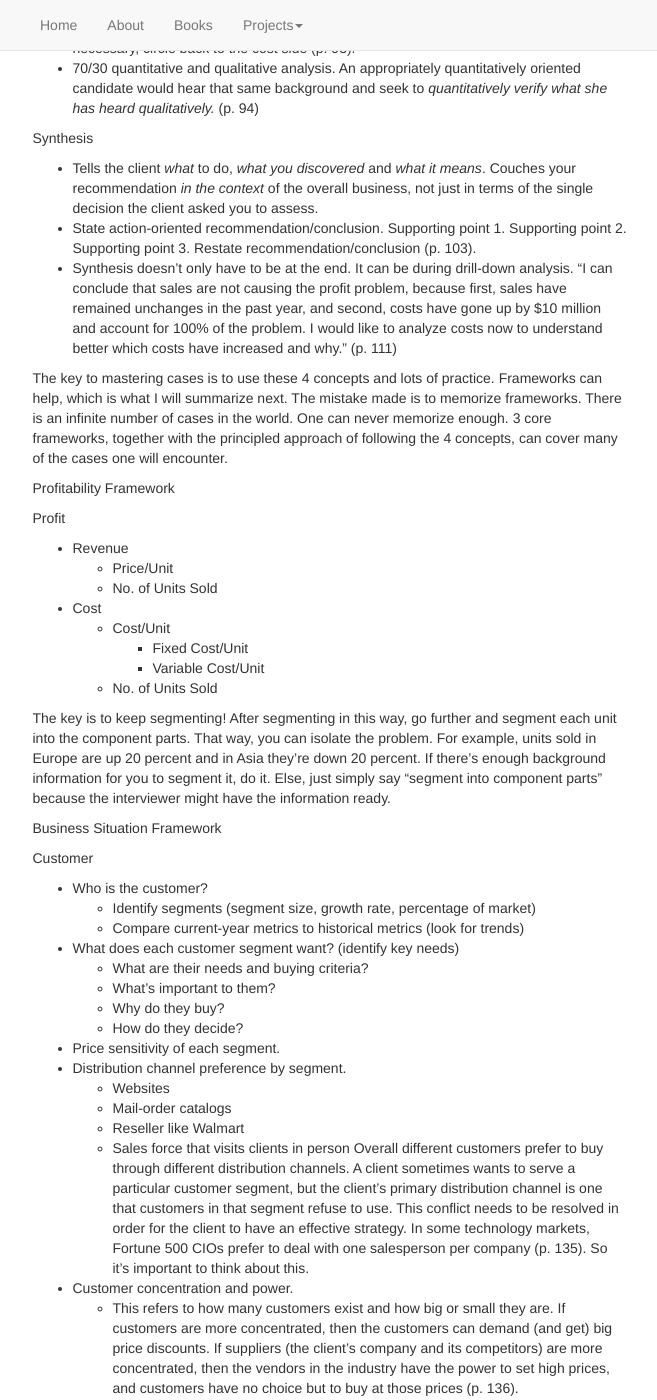
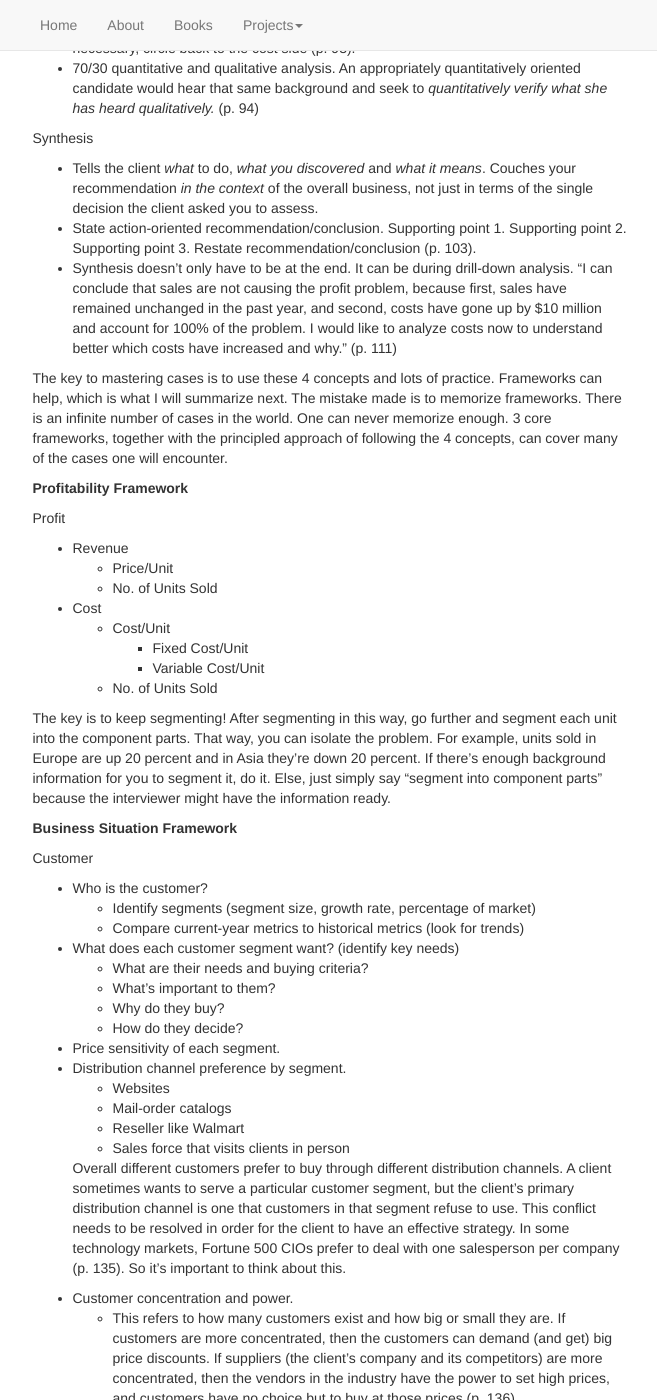
Before and after one commit to sspeng/jkschin.github.io, a Jekyll site: the page built from _posts/2017-01-01-2017-books.md, in a window 1280 px wide and 1400 px high, scrolled down 5851 px. Shown: the whole window, without its empty margins (310-967 px from the left). Built offline with Jekyll 4.4.1, drawn with Linux system fonts in a browser that asks for light colours; nearby versions of some CDN libraries; some of the changed text lies outside the part shown.

Commit message:
first post of 2018

```diff
--- a/_posts/2017-01-01-2017-books.md
+++ b/_posts/2017-01-01-2017-books.md
@@ -13,7 +13,7 @@
 {:toc}
 
 ### Algorithms to Live By - Brian Christian and Tom Griffiths
-7th October 2017.I have Computer Science background but still found many
+7th October 2017. I have a Computer Science background but still found many
 snippets of information I found to be helpful. I learnt quite a few new things,
 such as the optimal stopping rule of 37% and stuff like that. I really like the
 second last paragraph of the entire book.
@@ -300,16 +300,17 @@
 - The only reason you use a framework or issue tree is to test a hypothesis (p.
   75). Hence, always state a hypothesis!
 - Validity tests for issue trees:
-  - Does the tree make sense given the hypothesis?
-  - Are the branches mutually exclusive and collectively exhaustive? This point
-    is hard at times, but try and fulfil it. Grouping customers according to age
-    is good, but hobbies is not that good, as people can have multiple hobbies.
-  - Conclusiveness test. If all the branches of the issue tree turn out to be
-    true, it is almost impossible to imagine a scenario in which the opposite of
-    the hypothesis would be true. Basically, flip a few statements and see if
-    you can still make the hypothesis true.
-  - When the entire issue tree is drawn out, communicate all branches and talk
-    about which branch you will analyse first.
+    - Does the tree make sense given the hypothesis?
+    - Are the branches mutually exclusive and collectively exhaustive? This
+      point is hard at times, but try and fulfil it. Grouping customers
+      according to age is good, but hobbies is not that good, as people can have
+      multiple hobbies.
+    - Conclusiveness test. If all the branches of the issue tree turn out to be
+      true, it is almost impossible to imagine a scenario in which the opposite
+      of the hypothesis would be true. Basically, flip a few statements and see
+      if you can still make the hypothesis true.
+    - When the entire issue tree is drawn out, communicate all branches and talk
+      about which branch you will analyse first.
 
 Drill-down analysis
 
@@ -332,7 +333,7 @@
   103).
 - Synthesis doesn't only have to be at the end. It can be during drill-down
   analysis. "I can conclude that sales are not causing the profit problem,
-  because first, sales have remained unchanges in the past year, and second,
+  because first, sales have remained unchanged in the past year, and second,
   costs have gone up by $10 million and account for 100% of the problem. I would
   like to analyze costs now to understand better which costs have increased and
   why." (p. 111)
@@ -343,7 +344,7 @@
 never memorize enough. 3 core frameworks, together with the principled approach
 of following the 4 concepts, can cover many of the cases one will encounter.
 
-Profitability Framework
+**Profitability Framework**
 
 Profit
 
@@ -363,7 +364,7 @@
 do it. Else, just simply say "segment into component parts" because the
 interviewer might have the information ready.
 
-Business Situation Framework
+**Business Situation Framework**
 
 Customer
 - Who is the customer?
@@ -380,6 +381,7 @@
     - Mail-order catalogs
     - Reseller like Walmart
     - Sales force that visits clients in person
+
     Overall different customers prefer to buy through different distribution
     channels. A client sometimes wants to serve a particular customer segment,
     but the client's primary distribution channel is one that customers in that
@@ -387,6 +389,7 @@
     client to have an effective strategy. In some technology markets, Fortune
     500 CIOs prefer to deal with one salesperson per company (p. 135). So it's
     important to think about this.
+
 - Customer concentration and power.
     - This refers to how many customers exist and how big or small they are. If
       customers are more concentrated, then the customers can demand (and get)
@@ -444,6 +447,7 @@
     - Culture?
 - Financial situation
 - Organizational structure
+
     This aspect is important in execution. Conflicts between structure and
     strategy? Are people on all levels of the hierarchy happy with this?
 
@@ -607,8 +611,8 @@
    of full-blown democracy has resulted in steadily increasing moral
    degeneration, family and social disintegration, and cultural decay in the
    form of continually rising rates of divorce, illegitimatacy, abortion and
-   crime. As a result of an ever-expanding list of non-discrimination -
-   "affirmative action" - laws and non-discriminatory, multicultural,
+   crime. As a result of an ever-expanding list of non-discrimination ---
+   "affirmative action" --- laws and non-discriminatory, multicultural,
    egalitarian immigration policies, every nook and cranny of American society
    is affected by government management and forced integration; accordingly,
    social strife and racial ethnic and moral-cultural tension and hostility have
@@ -687,10 +691,12 @@
 19. Story on China's Social Credit Score (p. 223).
 20. Jefferson's great inspiration, the Greek philosopher Epicurus, who defined
     the good life and freedom in the following terms:
-        - The company of good friends.
-        - The freedom and autonomy to enjoy meaningful work.
-        - The willingness to live an examined life with a core faith or
-          philosophy.
+
+    - The company of good friends.
+    - The freedom and autonomy to enjoy meaningful work.
+    - The willingness to live an examined life with a core faith or
+      philosophy.
+
     p. 225
 21. Entire section on commoditization of media by Facebook, Youtube, and Google
     and the effects on our culture (p. 240).
```
Also changed, not shown: other parts of _posts/2017-01-01-2017-books.md (+3 -3 lines), _posts/2018-01-01-2018-books.md (added, +8 -0 lines), _posts/2018-01-03-first-post.md (added, +102 -0 lines).
